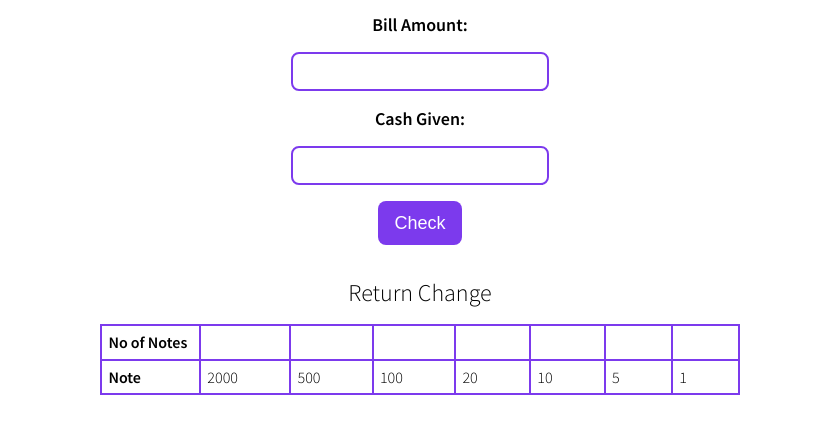
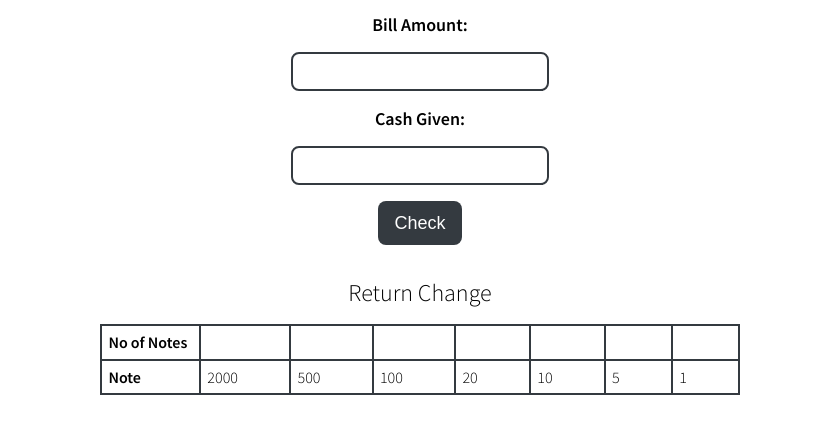
Before and after one commit to kirti2602/m10-cash-register, a plain HTML site: page index.html in a window 1280 px wide. Shown: the part 99-536 px from the top of the page, without its empty margins (220-1059 px from the left). Drawn offline with Linux system fonts and the light colour scheme.

```diff
--- a/style.css
+++ b/style.css
@@ -11,7 +11,7 @@
 }
 
 :root {
-  --primary-color: #7c3aed;
+  --primary-color: rgb(52, 58, 64);
 }
 
 body {
```
